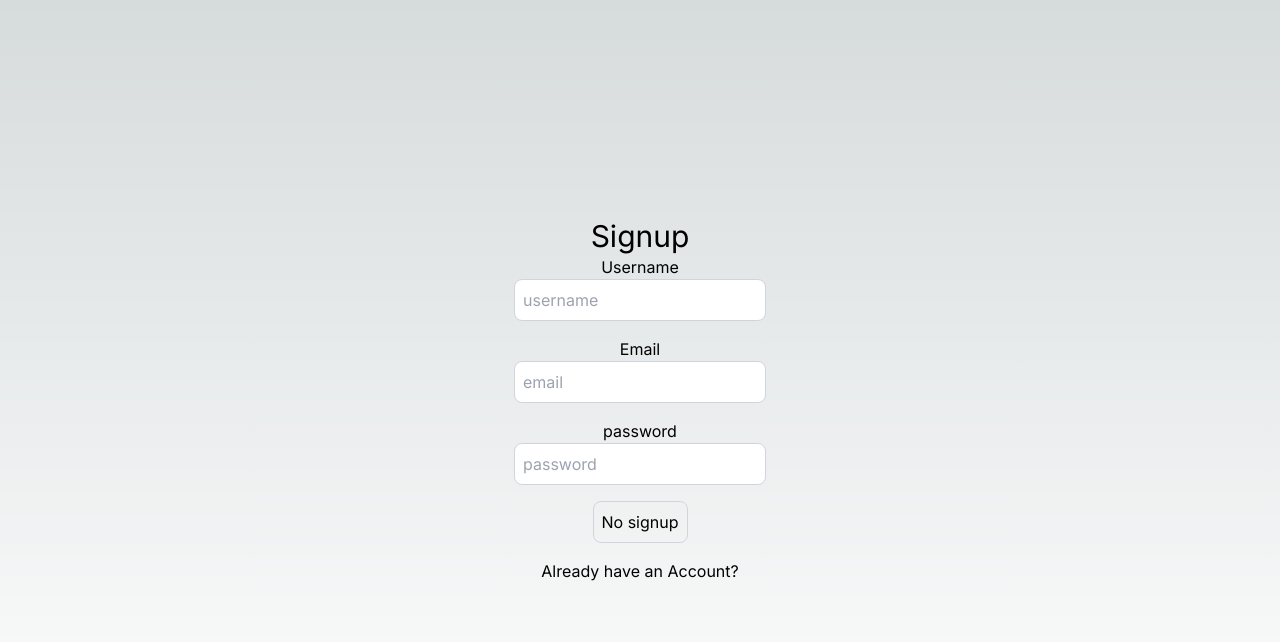
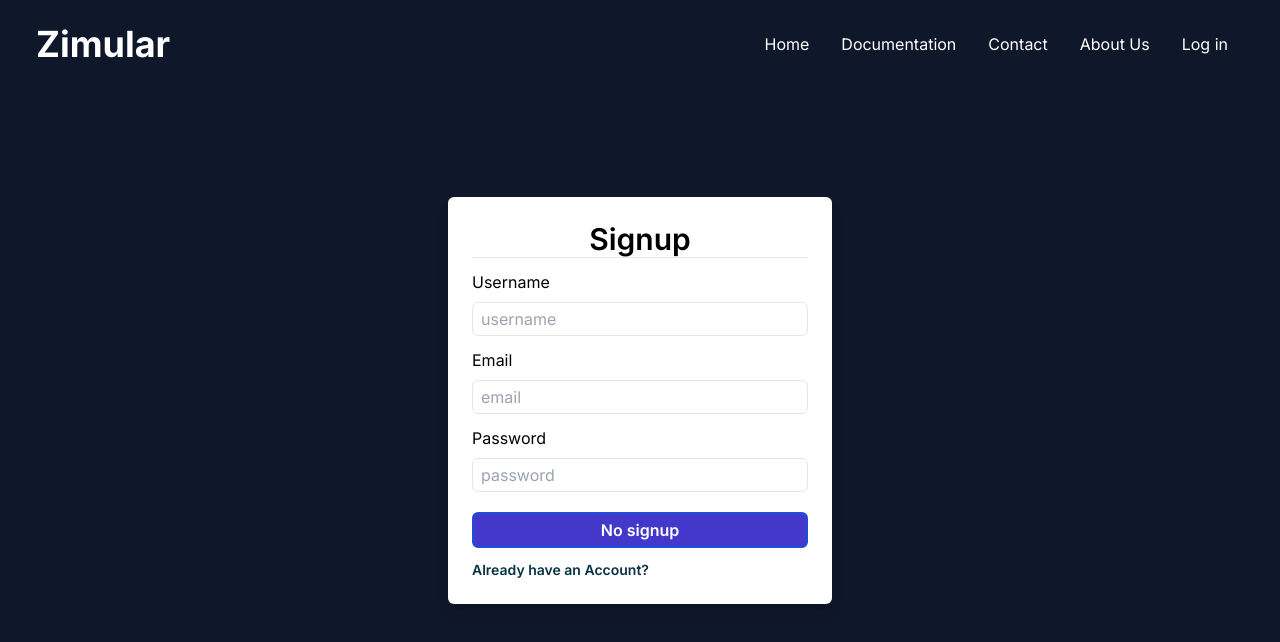
Before and after one commit to theDewill/Zimular, a Next.js app in the folder GUI/: page /signup in a window 1280 px wide. Shown: the top 642 px of the page. Built offline with nearby package versions, Linux system fonts and the light colour scheme.

Commit message:
Login and Signup page Stylish

```diff
--- a/GUI/src/app/globals.css
+++ b/GUI/src/app/globals.css
@@ -18,12 +18,7 @@
 
 body {
   color: rgb(var(--foreground-rgb));
-  background: linear-gradient(
-      to bottom,
-      transparent,
-      rgb(var(--background-end-rgb))
-    )
-    rgb(var(--background-start-rgb));
+  background: rgb(3, 1, 18);
 }
 .custom-img{
   background-image:url(./assests/bg.jpg);
--- /dev/null
+++ b/GUI/src/app/home/About.tsx
@@ -0,0 +1,22 @@
+import React from 'react'
+import Image from 'next/image'
+
+const About = () => {
+  return (
+
+    <section id='about'>
+      <div className="flex flex-wrap lg:items-center ">
+        <div className="lg:w-1/2 border-4 border-solid border-blue-500 rounded-lg">
+          <img src='./gp.jpeg' ></img>
+        </div>
+        <div className='lg:w-1/2'>
+          <h2 className='lg:ml-12 lg:text-3xl font-bold mt-5 mb-5'>About Us</h2>
+          <p className='lg:ml-12 mb-5 lg:text-xl text-white'>Lorem ipsum dolor sit, amet consectetur adipisicing elit. Doloremque ut optio numquam fugiat officiis ipsum repudiandae harum quidem est impedit laudantium incidunt amet cumque, perspiciatis, soluta molestiae at vel assumenda!</p>
+          <button className='lg:ml-12 px-2 py-1 bg-blue-500 text-sm lg:px-4 lg:py-2 lg:text-xl text-white hover:bg-blue-600'>Contact Us</button>
+        </div>
+      </div>
+    </section>
+  )
+}
+
+export default About
--- a/GUI/src/app/home/Contact.tsx
+++ b/GUI/src/app/home/Contact.tsx
@@ -2,8 +2,11 @@ import React from 'react'
 
 const Contact = () => {
   return (
+
     <section id='contact'>
-    <div className='max-w-[1240px] m-auto p-4 h-screen'>
+      <div className="flex justify-center items-center h-screen ">
+        <div className="w-500  p-6 shadow-lg bg-white rounded-md">
+          <div className='max-w-[1240px] m-auto p-4  '>
               <h1 className='text-2xl font-bold text-center p-4'>Contact Us</h1>
               <form className='max-w-[600px] m-auto'>
                   <div className='grid grid-cols-2 gap-2'>
@@ -15,6 +18,8 @@ const Contact = () => {
                   <button className='border shadow-lg p-3 w-full mt-2'>Submit</button>
               </form>
           </div>
+        </div>
+      </div>
     </section>
   )
 }
--- a/GUI/src/app/home/Hero.tsx
+++ b/GUI/src/app/home/Hero.tsx
@@ -1,4 +1,5 @@
 import React from 'react'
+import Link from 'next/link';
 
 const Hero = () => {
   return (
@@ -13,7 +14,7 @@ const Hero = () => {
         ensuring a streamlined workflow. Experience the future of productivity – <br></br>
         start simulating your workload today!</p>
         <div className='flex space-x-4'>
-            <button className='px-8 py-2 border'>Start Now!</button>
+            <Link href="/login"><button className='px-8 py-2 border' >Start Now!</button></Link>
             <button className='space-x-4 px-8 py-2 border'>Read Me First</button>
         </div>
       </div>
--- a/GUI/src/app/home/Navbar.tsx
+++ b/GUI/src/app/home/Navbar.tsx
@@ -41,13 +41,16 @@ const Navbar = () => {
             <Link href='/'>Home</Link>
           </li>
           <li className='p-4'>
-            <Link href='/#gallery'>Documentation</Link>
+            <Link href='/index'>Documentation</Link>
           </li>
           <li className='p-4'>
             <Link href='#contact'>Contact</Link>
           </li>
           <li className='p-4'>
-            <Link href='/contact'>About Us</Link>
+            <Link href='#about'>About Us</Link>
+          </li>
+          <li className='p-4'>
+            <Link href='/login'>Log in</Link>
           </li>
         </ul>
 
--- /dev/null
+++ b/GUI/src/app/index.mdx
@@ -0,0 +1,11 @@
+# Introduction
+
+Welcome to Nextra! This is a basic docs template. You can use it as a starting point for your own project :)
+
+## What is Nextra?
+
+A **simple**, **powerful** and **flexible** site generation framework with everything you love from Next.js.
+
+## Documentation
+
+The documentation is available at [https://nextra.site](https://nextra.site).
--- a/GUI/src/app/layout.tsx
+++ b/GUI/src/app/layout.tsx
@@ -5,8 +5,8 @@ import './globals.css'
 const inter = Inter({ subsets: ['latin'] })
 
 export const metadata: Metadata = {
-  title: 'Zimular',
-  description: 'Simulate real world with DES principles',
+  title: 'Create Next App',
+  description: 'Generated by create next app',
 }
 
 export default function RootLayout({
--- a/GUI/src/app/login/page.tsx
+++ b/GUI/src/app/login/page.tsx
@@ -4,6 +4,7 @@ import React, {useEffect} from "react";
 import {useRouter} from "next/navigation";
 import axios from "axios";
 import { toast } from "react-hot-toast";
+import Navbar from "../home/Navbar";
 
 
 
@@ -44,32 +45,38 @@ export default function LoginPage() {
     }, [user]);
 
     return (
-    <div className="flex flex-col items-center justify-center min-h-screen py-2">
-        <h1 className="text-3xl">{loading ? "Processing" : "Login"}</h1>
+    <div className="flex justify-center items-center h-screen bg-slate-900">
+        <Navbar/>
+        <div className="w-96 p-6 shadow-lg bg-white rounded-md">
+            <h1 className="text-3xl block text-center font-semibold">{loading ? "Processing" : "Login"}</h1>
             <hr />
 
-        <label htmlFor="email">Email</label>
+            <label htmlFor="email" className="mt-3 block text-base mb-2">Email</label>
             <input
-        className="p-2 border border-gray-300 rounded-lg mb-4 focus:outline-none focus:border-gray-600 text-black"
+            className="border w-full text-base px-2 py-1 focus:outline-none focus:ring-0 focus:border-gray-600 rounded-md"
                 id="email"
                 type="text"
                 value={user.email}
                 onChange={(e) => setUser({...user, email: e.target.value})}
                 placeholder="email"
                 />
-        <label htmlFor="password">Password</label>
+            <label htmlFor="password" className="mt-3 block text-base mb-2">Password</label>
             <input
-        className="p-2 border border-gray-300 rounded-lg mb-4 focus:outline-none focus:border-gray-600 text-black"
+            className="border w-full text-base px-2 py-1 focus:outline-none focus:ring-0 focus:border-gray-600 rounded-md"
                 id="password"
                 type="password"
                 value={user.password}
                 onChange={(e) => setUser({...user, password: e.target.value})}
                 placeholder="password"
                 />
+                <div className="mt-5">
                     <button
                     onClick={onLogin}
-            className="p-2 border border-gray-300 rounded-lg mb-4 focus:outline-none focus:border-gray-600">Login here</button>
-            <Link href="/signup">Don&apos;t have an Acoount? create one</Link>
+                    className="border-2 border-blue-700 bg-indigo-700 text-white py-1 w-full rounded-md hover:bg-transparent hover:text-indigo-700 font-semibold">Login here</button></div>
+                    <div className="mt-3 text-sm text-cyan-950 font-semibold">
+                    <Link href="/signup" >Don't have an account? create one</Link></div>
+
+        </div>
     </div>
     )
 
--- a/GUI/src/app/page.tsx
+++ b/GUI/src/app/page.tsx
@@ -1,7 +1,8 @@
-import Image from 'next/image'
+
 import Hero from './home/Hero'
 import Contact from './home/Contact'
 import Navbar from './home/Navbar'
+import About from './home/About'
 
 
 export default function Home() {
@@ -10,6 +11,7 @@ export default function Home() {
       <Navbar/>
       <Hero/>
       <Contact/>
+
     </main>
   )
 }
--- a/GUI/src/app/signup/page.tsx
+++ b/GUI/src/app/signup/page.tsx
@@ -4,6 +4,7 @@ import React, { useEffect } from "react";
 import {useRouter} from "next/navigation";
 import axios from "axios";
 import { toast } from "react-hot-toast";
+import Navbar from "../home/Navbar";
 
 
 
@@ -44,40 +45,46 @@ export default function SignupPage() {
 
 
     return (
-    <div className="flex flex-col items-center justify-center min-h-screen py-2">
-        <h1 className="text-3xl">{loading ? "Processing" : "Signup"}</h1>
+
+        <div className="flex justify-center items-center h-screen bg-slate-900">
+            <Navbar/>
+            <div className="w-96 p-6 shadow-lg bg-white rounded-md">
+                <h1 className="text-3xl block text-center font-semibold">{loading ? "Processing" : "Signup"}</h1>
                 <hr />
-        <label htmlFor="username">Username</label>
+                <label htmlFor="username" className="mt-3 block text-base mb-2">Username</label>
                 <input
-        className="p-2 border border-gray-300 rounded-lg mb-4 focus:outline-none focus:border-gray-600 text-black"
+                className="border w-full text-base px-2 py-1 focus:outline-none focus:ring-0 focus:border-gray-600 rounded-md"
                     id="username"
                     type="text"
                     value={user.username}
                     onChange={(e) => setUser({...user, username: e.target.value})}
                     placeholder="username"
                     />
-        <label htmlFor="email">Email</label>
+                <label htmlFor="email" className="mt-3 block text-base mb-2">Email</label>
                 <input
-        className="p-2 border border-gray-300 rounded-lg mb-4 focus:outline-none focus:border-gray-600 text-black"
+                className="border w-full text-base px-2 py-1 focus:outline-none focus:ring-0 focus:border-gray-600 rounded-md"
                     id="email"
                     type="text"
                     value={user.email}
                     onChange={(e) => setUser({...user, email: e.target.value})}
                     placeholder="email"
                     />
-        <label htmlFor="password">password</label>
+                <label htmlFor="password" className="mt-3 block text-base mb-2">Password</label>
                 <input
-        className="p-2 border border-gray-300 rounded-lg mb-4 focus:outline-none focus:border-gray-600 text-black"
+                className="border w-full text-base px-2 py-1 focus:outline-none focus:ring-0 focus:border-gray-600 rounded-md"
                     id="password"
                     type="password"
                     value={user.password}
                     onChange={(e) => setUser({...user, password: e.target.value})}
                     placeholder="password"
                     />
+                    <div className="mt-5">
                     <button
                     onClick={onSignup}
-            className="p-2 border border-gray-300 rounded-lg mb-4 focus:outline-none focus:border-gray-600">{buttonDisabled ? "No signup" : "Signup"}</button>
-            <Link href="/login">Already have an Account?</Link>
+                    className="border-2 border-blue-700 bg-indigo-700 text-white py-1 w-full rounded-md hover:bg-transparent hover:text-indigo-700 font-semibold">{buttonDisabled ? "No signup" : "Signup"}</button></div>
+                    <div className="mt-3 text-sm text-cyan-950 font-semibold">
+                    <Link href="/login">Already have an Account?</Link></div>
+            </div>
         </div>
     )
 
```
Also changed, not shown: 1 other file (tests, documents, lock files or other folders). Lines whose indentation alone changed are shown as unchanged.
